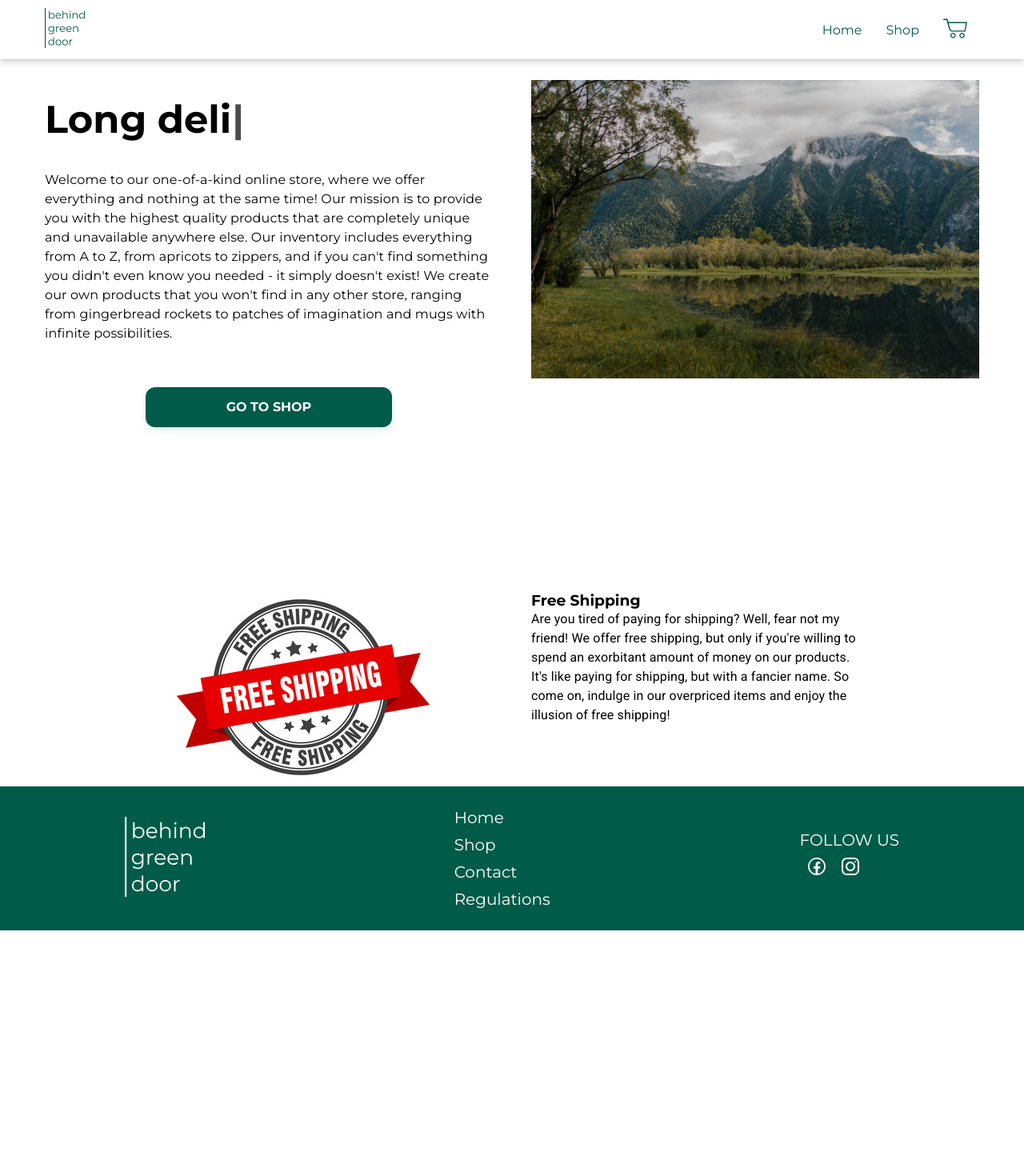
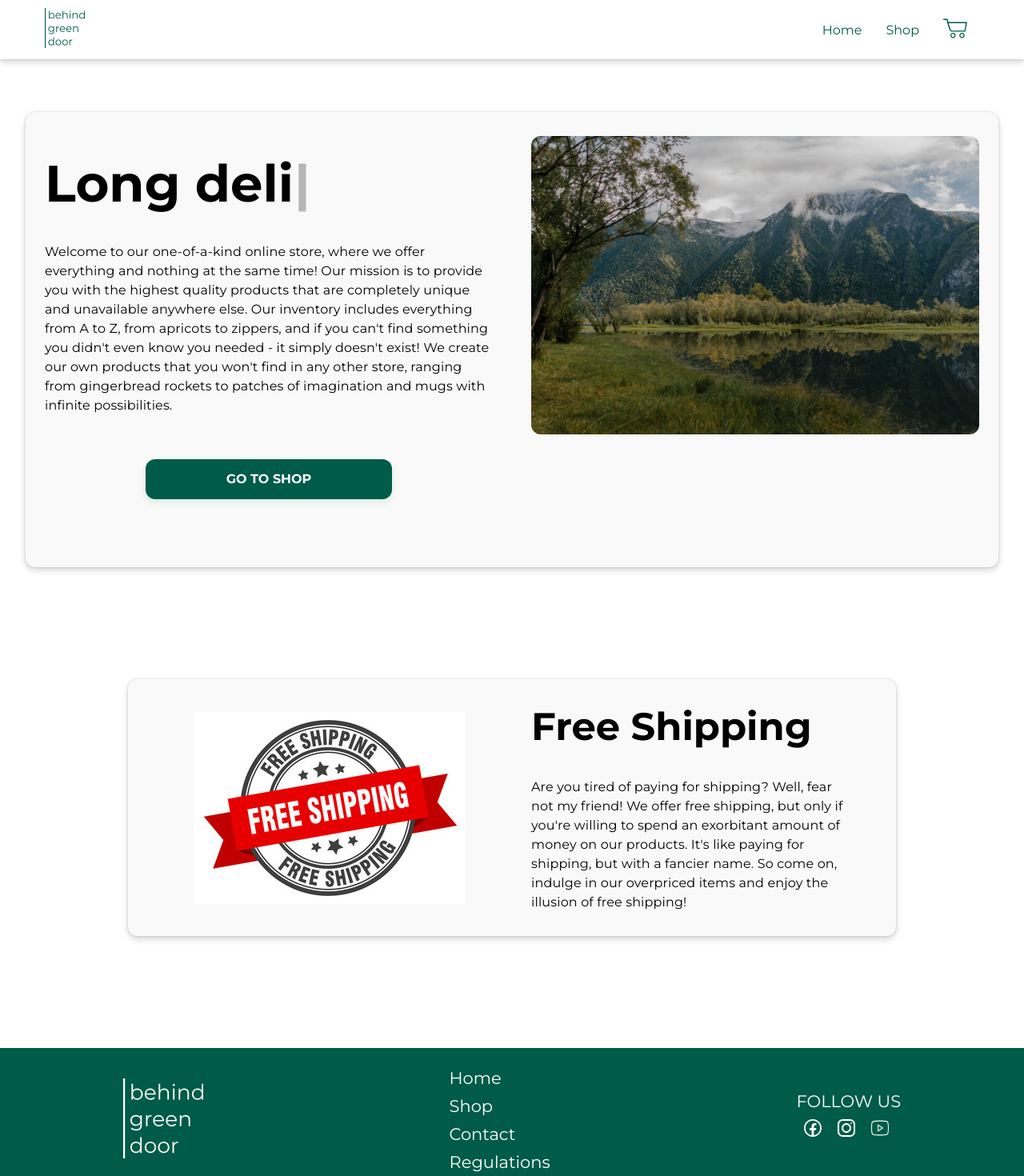
Before and after one commit to falkow/shop, a React (Vite) app: page / in a window 1280 px wide. Shown: the top 1470 px of the page at 80% size. Before the commit the page ends 1163 px from the top, so only its background shows below. Built offline with nearby package versions, Linux system fonts and the light colour scheme; a web font is replaced by a local one.

Commit message:
added FreeShipping component with styling added YT svg to footer

```diff
--- /dev/null
+++ b/src/assets/YoutubeSVG.tsx
@@ -0,0 +1,17 @@
+const YoutubeSVG = () => {
+  return (
+    <svg
+      width='22'
+      height='19'
+      viewBox='0 0 22 19'
+      fill='none'
+      xmlns='http://www.w3.org/2000/svg'>
+      <path
+        d='M10.9252 0C7.55533 0 4.39083 0.296875 2.70588 0.712036C1.58325 1.00891 0.612164 1.89954 0.408774 3.26562C0.205384 4.6897 0 6.82812 0 9.5C0 12.1719 0.20339 14.25 0.458624 15.7344C0.664008 17.0402 1.6331 17.9911 2.75573 18.288C4.54437 18.7031 7.60518 19 10.9751 19C14.345 19 17.4058 18.7031 19.1924 18.288C20.317 17.9911 21.2861 17.1005 21.4895 15.7344C21.6949 14.25 21.9502 12.1139 22 9.44202C22 6.77014 21.7448 4.63171 21.4895 3.14734C21.2861 1.84155 20.317 0.890625 19.1924 0.59375C17.4058 0.296875 14.2931 0 10.9252 0ZM10.9252 1.1875C14.6002 1.1875 17.5593 1.54236 18.989 1.83923C19.7547 2.07813 20.3669 2.67188 20.4686 3.44421C20.7757 5.34375 20.9791 7.36389 20.9791 9.44202C20.9292 11.9933 20.674 14.0714 20.4686 15.5558C20.317 16.683 19.2961 17.0402 18.989 17.1608C17.1505 17.5759 14.0877 17.8705 11.0249 17.8705C7.96211 17.8705 4.84945 17.6339 3.06281 17.1608C2.29711 16.9219 1.68495 16.3281 1.58325 15.5558C1.17448 13.8928 1.02094 11.6964 1.02094 9.5C1.02094 6.76782 1.22632 4.75 1.42971 3.50452C1.58325 2.375 2.65404 2.01782 2.90927 1.89954C4.59422 1.48437 7.70887 1.1875 10.9252 1.1875ZM8.1675 4.75V14.25L15.3141 9.5L8.1675 4.75ZM9.18843 6.77014L13.2722 9.5L9.18843 12.2299V6.77014Z'
+        fill='white'
+      />
+    </svg>
+  );
+};
+
+export default YoutubeSVG;
--- a/src/components/Footer/Footer.module.scss
+++ b/src/components/Footer/Footer.module.scss
@@ -17,6 +17,7 @@
     &SVG {
       & svg {
         margin: 10px;
+        height: 22px;
         &:hover {
           cursor: pointer;
         }
--- a/src/components/Footer/index.tsx
+++ b/src/components/Footer/index.tsx
@@ -9,9 +9,10 @@ import {
 } from '@fortawesome/fontawesome-svg-core/import.macro';
 
 import styles from './Footer.module.scss';
-import InstagramSVG from '../../assets/Instagram';
+import InstagramSVG from '../../assets/InstagramSVG';
 import { BehindGreenDoor } from '../../assets/BehindGreenDoor';
 import { Link } from '@mui/material';
+import YoutubeSVG from '../../assets/YoutubeSVG';
 
 const { wrapper, wrapperLogo, wrapperMedia, wrapperMediaSVG, wrapperLinks } =
   styles;
@@ -34,6 +35,7 @@ const Footer = () => {
         <div className={wrapperMediaSVG}>
           <FacebookSVG />
           <InstagramSVG />
+          <YoutubeSVG />
         </div>
       </div>
     </footer>
--- a/src/components/FreeShipping/FreeShipping.module.scss
+++ b/src/components/FreeShipping/FreeShipping.module.scss
@@ -1,5 +1,32 @@
+@import '../../styles/variables';
 .wrapper {
   display: flex !important;
   max-width: 960px !important;
-  margin-top: 50px;
+  margin-bottom: 140px;
+  background-color: $backgroundColor;
+  border-radius: 12px;
+  padding: 30px 0;
+  box-shadow: rgb(0 0 0 / 16%) 0px 4px 8px 0px, rgb(0 0 0 / 8%) 0px 0px 2px 1px;
+  transition: box-shadow 300ms cubic-bezier(0.4, 0, 0.2, 1) 0s;
+
+  &Rigth {
+    h2 {
+      font-family: $fontFamily;
+      font-size: $fontSizeH2;
+      margin-bottom: 35px;
+    }
+    & p {
+      font-family: $fontFamily;
+      font-size: $fontSizeNormal;
+    }
+  }
+  &Left {
+    // text-align: center;
+    display: flex !important;
+    justify-content: center;
+    align-items: center;
+    &img {
+      width: 100%;
+    }
+  }
 }
--- a/src/components/FreeShipping/index.tsx
+++ b/src/components/FreeShipping/index.tsx
@@ -3,16 +3,16 @@ import freeShipping from '../../assets/freeShipping.jpg';
 import styles from './FreeShipping.module.scss';
 import React from 'react';
 
-const { wrapper } = styles;
+const { wrapper, wrapperLeft, wrapperRigth } = styles;
 
 const FreeShipping = () => {
   return (
     <Container className={wrapper}>
-      <Container>
+      <Container className={wrapperLeft}>
         <img src={freeShipping} alt='' />
       </Container>
-      <Container>
-        <h3>Free Shipping</h3>
+      <Container className={wrapperRigth}>
+        <h2>Free Shipping</h2>
         <Typography>
           Are you tired of paying for shipping? Well, fear not my friend! We
           offer free shipping, but only if you're willing to spend an exorbitant
--- a/src/components/HeroHome/Home.module.scss
+++ b/src/components/HeroHome/Home.module.scss
@@ -3,15 +3,22 @@
 .wrapper {
   // max-width: 1100px;
   width: calc(100% - 64px);
-  margin: 100px auto;
+  margin: 140px auto;
   // margin-top: 100px;
   display: flex;
+  background-color: $backgroundColor;
+
+  border-radius: 12px;
+  padding: 30px 0;
+  box-shadow: rgb(0 0 0 / 16%) 0px 4px 8px 0px, rgb(0 0 0 / 8%) 0px 0px 2px 1px;
+  transition: box-shadow 300ms cubic-bezier(0.4, 0, 0.2, 1) 0s;
   &Right {
     flex-basis: 50%;
     & img {
       width: 100%;
       // height: 100px;
       object-fit: cover;
+      border-radius: 12px;
     }
   }
   &Left {
@@ -23,7 +30,7 @@
 
     & h1 {
       font-family: $fontFamily;
-      font-size: 3em;
+      font-size: $fontSizeH1;
       margin: 20px 0;
     }
     & p {
--- a/src/styles/_variables.scss
+++ b/src/styles/_variables.scss
@@ -16,5 +16,7 @@ $backgroundColor: #f9f9f9;
 $colorWhite: #fff;
 
 $fontSizeNormal: 16px;
-$fontSizeXL: 20px;
-$fontSizeXXL: 20px;
+$fontSizeXL: 21px;
+$fontSizeXXL: 28px;
+$fontSizeH1: 64px;
+$fontSizeH2: 48px;
```
Also changed, not shown: src/assets/InstagramSVG.tsx (renamed from src/assets/Instagram.tsx).
